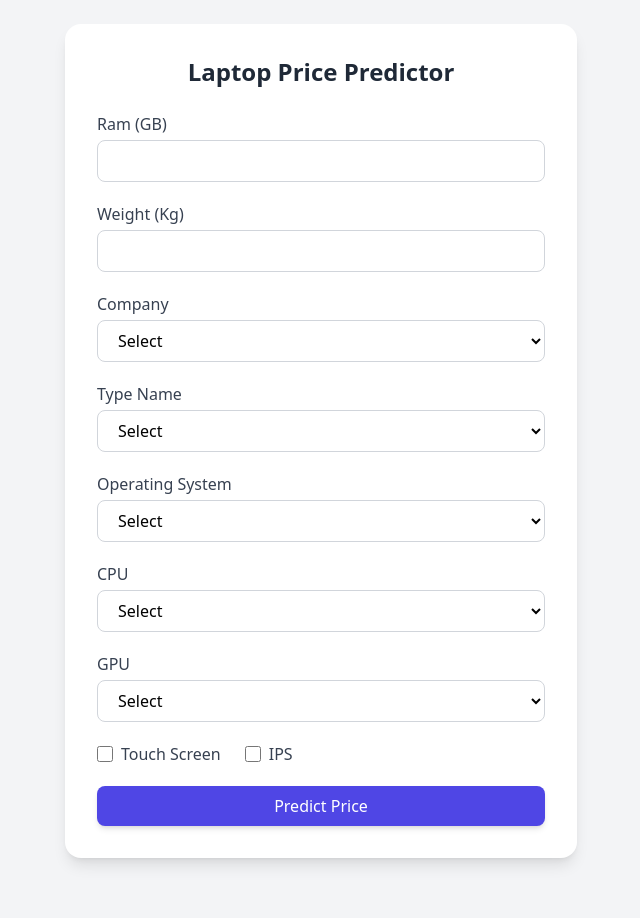
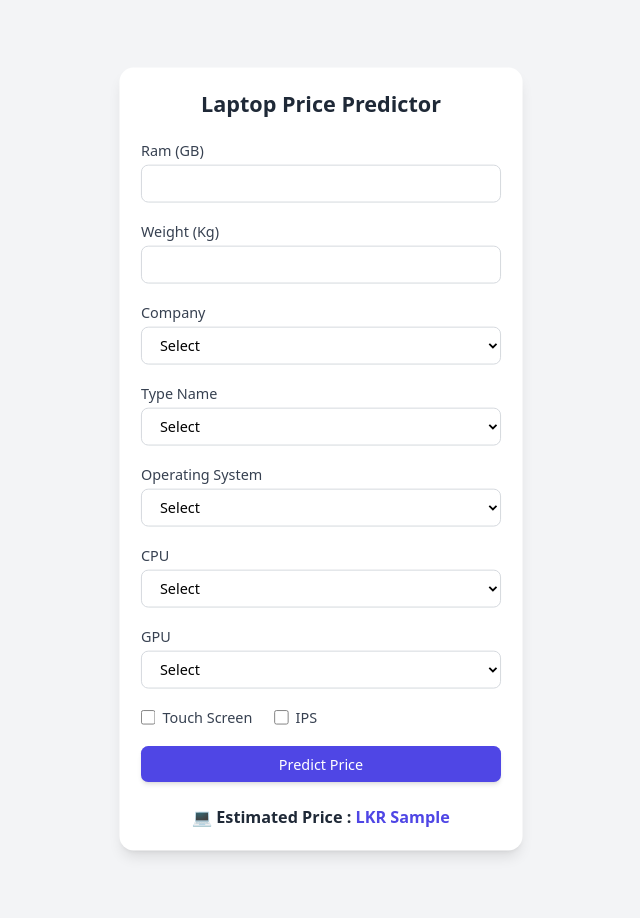
Before and after one commit to ThamaraBhagya/RegressionLap, a Flask app: template templates/index.html in a window 1280 px wide. Shown: the whole page, without its empty margins (319-959 px from the left). Before the commit the page ends 865 px from the top, so only its background shows below. Run offline with Flask 3, Linux system fonts and the light colour scheme; the template is opened without the code that fills it: most values are stand-ins (such as "Sample title", 1, 10 or a date in 2020); some libraries are stand-ins or nearby versions.

Commit message:
show the prediction in web

```diff
--- a/app.py
+++ b/app.py
@@ -1,5 +1,6 @@
 from flask import Flask , render_template,request
 import pickle
+import numpy as np
 
 app = Flask(__name__)
 
@@ -12,6 +13,8 @@ def prediction(lst):
 
 @app.route('/', methods=['POST', 'GET'])
 def index():
+
+    pred_value=0
 
 
     if request.method == 'POST':
@@ -52,11 +55,12 @@ def index():
         traverse_list(gpu_list, gpu)
 
         pred_value = prediction(feature_list)
-        print(pred_value)
+        pred_value = np.round(pred_value[0],2)*300
 
 
 
-    return render_template("index.html")
+
+    return render_template("index.html",pred_value=pred_value)
 
 if __name__ == "__main__":
     app.run(debug=True)
--- a/templates/index.html
+++ b/templates/index.html
@@ -12,7 +12,7 @@
 </head>
 <body>
     <div class="min-h-screen flex items-center justify-center bg-gray-100 p-6">
-  <div class="w-full max-w-lg bg-white shadow-lg rounded-2xl p-8">
+  <div class="w-full scale-90 max-w-md bg-white shadow-lg rounded-2xl p-6">
     <h1 class="text-2xl font-bold text-center text-gray-800 mb-6">Laptop Price Predictor</h1>
     <form action="/" method="POST" class="space-y-5">
 
@@ -121,6 +121,15 @@
       </div>
 
     </form>
+    <!-- Result Section -->
+        {% if pred_value != 0 %}
+        <div class="mt-6 text-center">
+        <p class="text-lg font-semibold text-gray-800">
+            💻 Estimated Price :
+            <span class="text-indigo-600">LKR {{ pred_value }}</span>
+        </p>
+        </div>
+        {% endif %}
   </div>
 </div>
 
```
